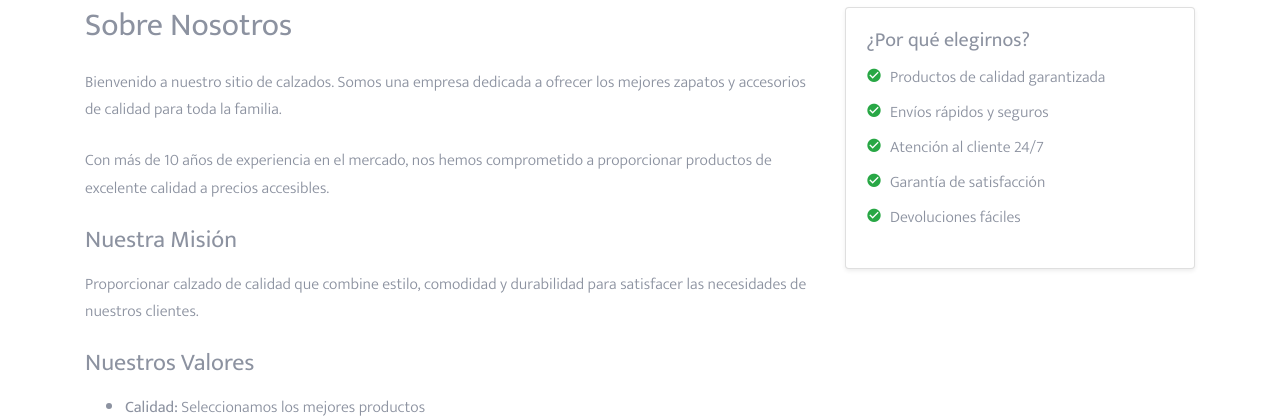
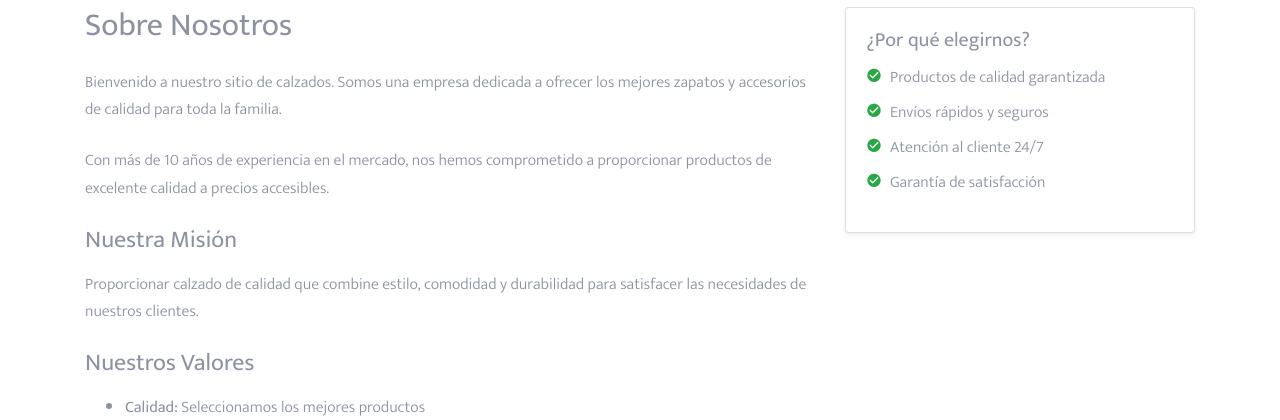
Before and after one commit to PGPI-2-14/grupo2.14-calzados-web, a Django app: page /about/ in a window 1280 px wide. Shown: the part 322-742 px from the top of the page. Run offline with Django 3.2, Linux system fonts and the light colour scheme; some libraries are stand-ins or nearby versions; some web fonts are replaced.

Commit message:
fix: typo

```diff
--- a/shop/templates/shop/about.html
+++ b/shop/templates/shop/about.html
@@ -48,7 +48,6 @@
               <li class="mb-2"><span class="icon-check_circle text-success mr-2"></span>Envíos rápidos y seguros</li>
               <li class="mb-2"><span class="icon-check_circle text-success mr-2"></span>Atención al cliente 24/7</li>
               <li class="mb-2"><span class="icon-check_circle text-success mr-2"></span>Garantía de satisfacción</li>
-              <li class="mb-2"><span class="icon-check_circle text-success mr-2"></span>Devoluciones fáciles</li>
             </ul>
           </div>
         </div>
```
